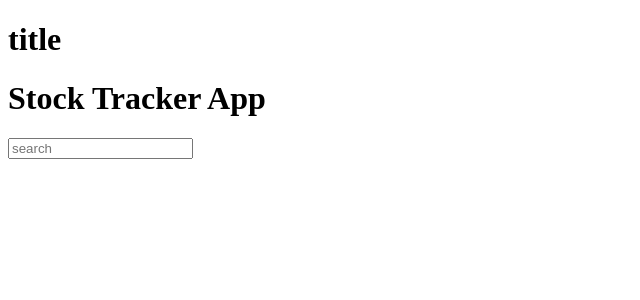
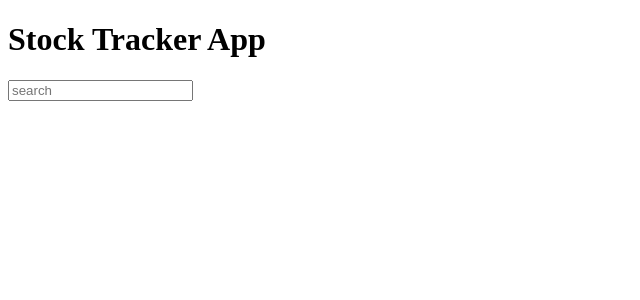
Before and after one commit to santiagoa58/flawless-stock-tracker, a React app: page / in a window 1280 px wide. Shown: the top 300 px of the page, without its empty margins (0-640 px from the left). Built offline with nearby package versions, Linux system fonts and the light colour scheme.

Commit message:
remove hardcoded title

```diff
--- a/src/components/App.tsx
+++ b/src/components/App.tsx
@@ -4,7 +4,6 @@ import { HeaderContainer } from './header/headerContainer';
 export const App: React.SFC = () => {
   return (
     <>
-      <h1>title</h1>
       <HeaderContainer title="Stock Tracker App" />
     </>
   );
```
